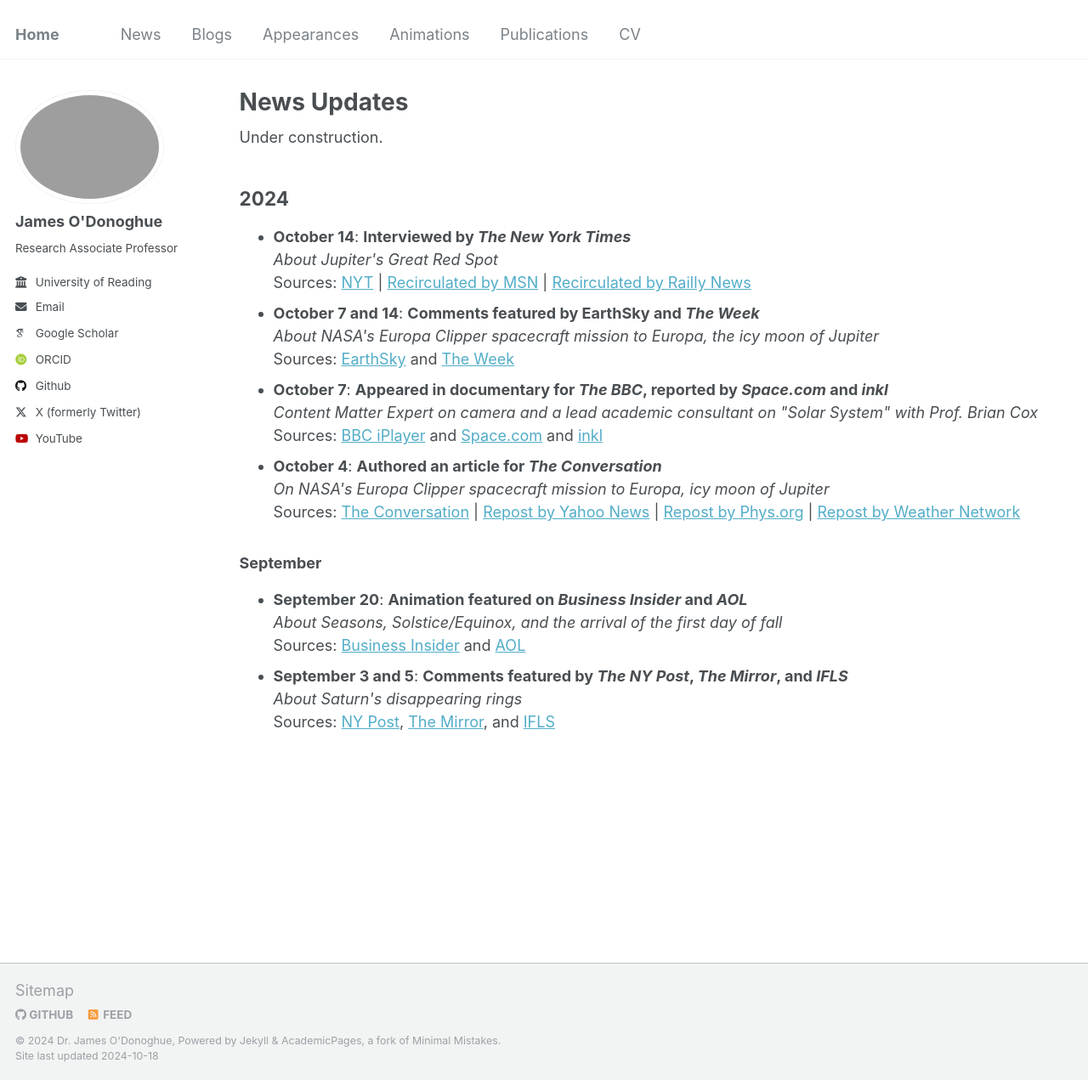
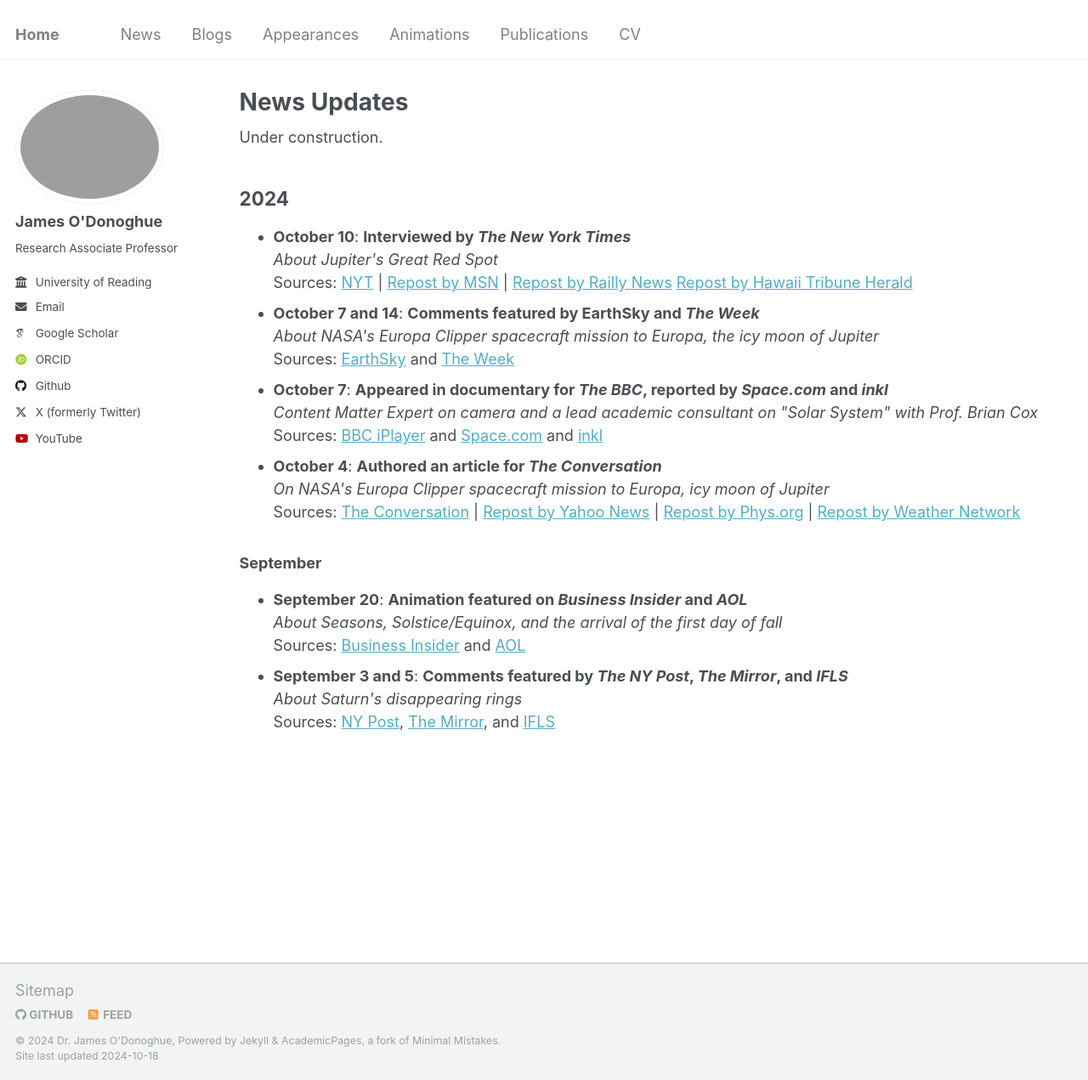
Before and after one commit to odonoghuespace/odonoghuespace.github.io, a Jekyll site: the page built from _pages/news.html, in a window 1280 px wide and 1271 px high. Shown: the whole window at 85% size. Built offline with Jekyll 4.4.1, drawn with Linux system fonts in a browser that asks for light colours; some web fonts are replaced.

Commit message:
Update news.html

```diff
--- a/_pages/news.html
+++ b/_pages/news.html
@@ -9,11 +9,12 @@ Under construction.
 
 <h2>2024</h2>
 <ul>
-  <li><strong>October 14</strong>: <strong>Interviewed by <em>The New York Times</em></strong><br>
+  <li><strong>October 10</strong>: <strong>Interviewed by <em>The New York Times</em></strong><br>
     <em>About Jupiter's Great Red Spot</em><br>
     Sources: <a href="https://www.nytimes.com/2024/10/10/science/jupiter-great-red-spot-hubble.html">NYT</a> |
-    <a href="https://www.msn.com/en-us/news/technology/hubble-telescope-shows-great-red-spot-of-jupiter-bouncing-like-a-kickball/ar-AA1s36ka?cvid=5A6EBB543211413E8C8931ED964FEA58&ocid=ue12dhp&apiversion=v2&noservercache=1&domshim=1&renderwebcomponents=1&wcseo=1&batchservertelemetry=1&noservertelemetry=1">Recirculated by MSN</a> |
-    <a href="https://raillynews.com/2024/10/buyuk-kirmizi-leke-jupiterdeki-gizemli-firtina-ve-yeni-gelismeler/">Recirculated by Railly News</a>
+    <a href="https://www.msn.com/en-us/news/technology/hubble-telescope-shows-great-red-spot-of-jupiter-bouncing-like-a-kickball/ar-AA1s36ka?cvid=5A6EBB543211413E8C8931ED964FEA58&ocid=ue12dhp&apiversion=v2&noservercache=1&domshim=1&renderwebcomponents=1&wcseo=1&batchservertelemetry=1&noservertelemetry=1">Repost by MSN</a> |
+    <a href="https://raillynews.com/2024/10/buyuk-kirmizi-leke-jupiterdeki-gizemli-firtina-ve-yeni-gelismeler/">Repost by Railly News</a>
+    <a href="https://www.hawaiitribune-herald.com/2024/10/12/nation-world-news/jupiters-great-red-spot-moves-like-the-solar-systems-biggest-kickball/">Repost by Hawaii Tribune Herald</a>
   </li>
   <li><strong>October 7 and 14</strong>: <strong>Comments featured by EarthSky and <em>The Week</em></strong><br>
     <em>About NASA's Europa Clipper spacecraft mission to Europa, the icy moon of Jupiter</em><br>
```
